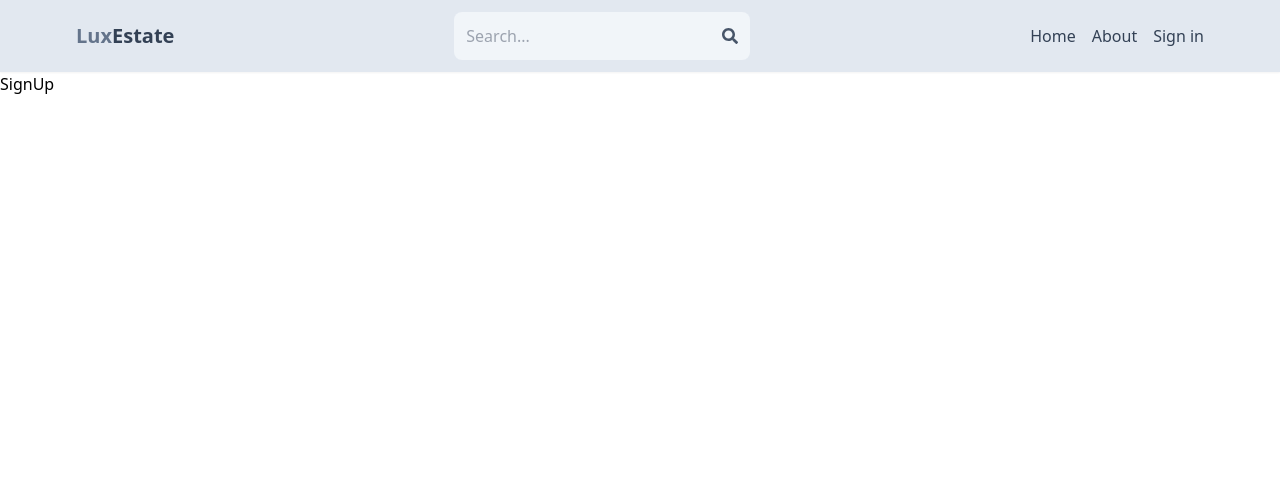
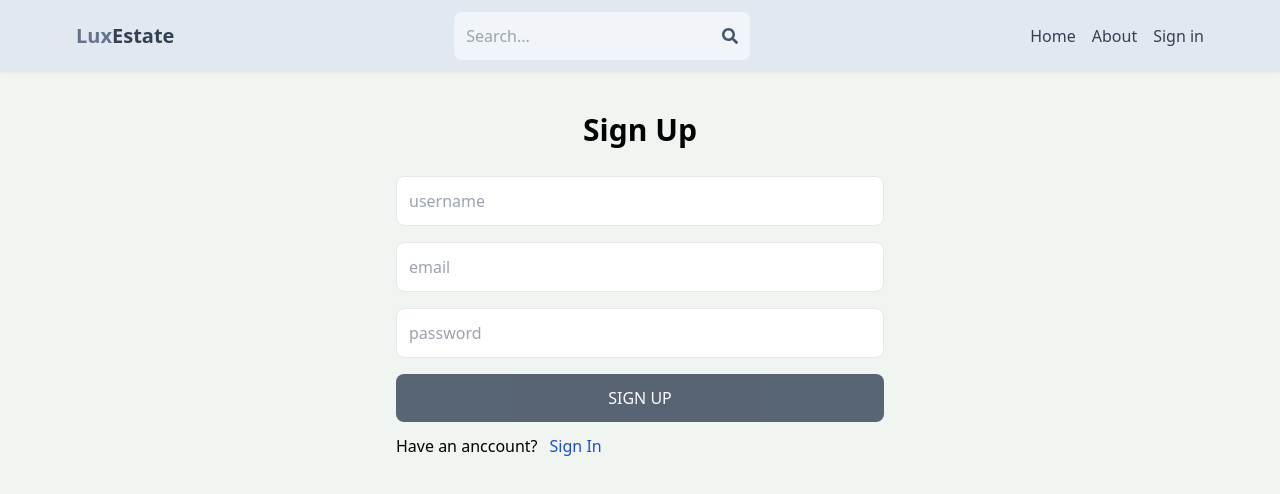
Before and after one commit to rootSunc/LuxEstate, a React (Vite) app in the folder frontend/: page /sign-up in a window 1280 px wide. Shown: the top 494 px of the page. Built offline with nearby package versions, Linux system fonts and the light colour scheme.

Commit message:
complete signup page ui

```diff
--- a/frontend/src/index.css
+++ b/frontend/src/index.css
@@ -1,3 +1,7 @@
 @tailwind base;
 @tailwind components;
 @tailwind utilities;
+
+body{
+    background-color: rgb(241, 245, 241);
+}
--- a/frontend/src/pages/SignUp.jsx
+++ b/frontend/src/pages/SignUp.jsx
@@ -1,7 +1,40 @@
-import React from 'react'
-
+import { Link } from "react-router-dom";
 export default function SignUp() {
   return (
-    <div>SignUp</div>
-  )
+    <div className="p-3 max-w-lg mx-auto">
+      <h1 className="text-3xl text-center font-semibold my-7">Sign Up</h1>
+      <form className="flex flex-col gap-4">
+        <input
+          type="text"
+          placeholder="username"
+          className="border p-3 rounded-lg"
+          id="username"
+        />
+        <input
+          type="email"
+          placeholder="email"
+          className="border p-3 rounded-lg"
+          id="email"
+        />
+        <input
+          type="[assword]"
+          placeholder="password"
+          className="border p-3 rounded-lg"
+          id="password"
+        />
+        <button
+          disabled
+          className="bg-slate-700 text-white p-3 rounded-lg uppercase hover:opacity-90 disabled:opacity-80"
+        >
+          Sign Up
+        </button>
+      </form>
+      <div className="flex gap-3 mt-3">
+        <p>Have an anccount?</p>
+        <Link to="/sign-in">
+          <span className="text-blue-700">Sign In</span>
+        </Link>
+      </div>
+    </div>
+  );
 }
```
